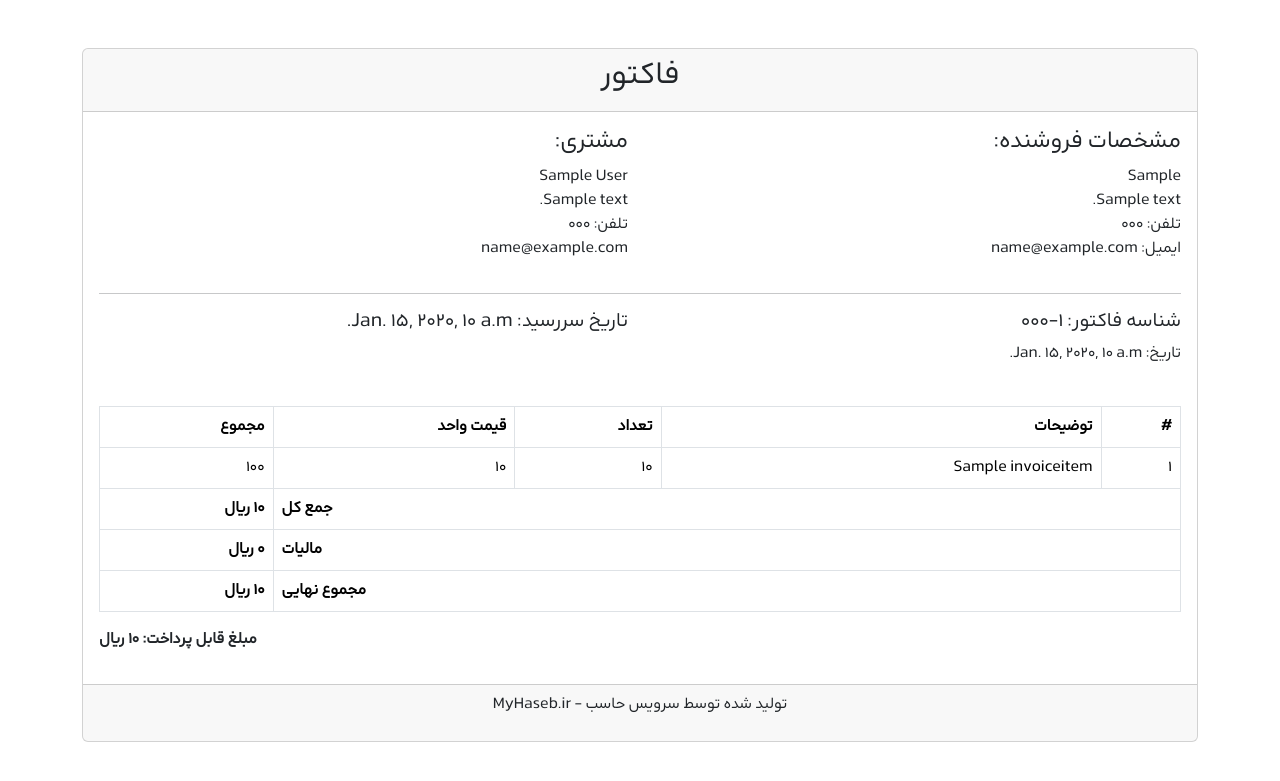
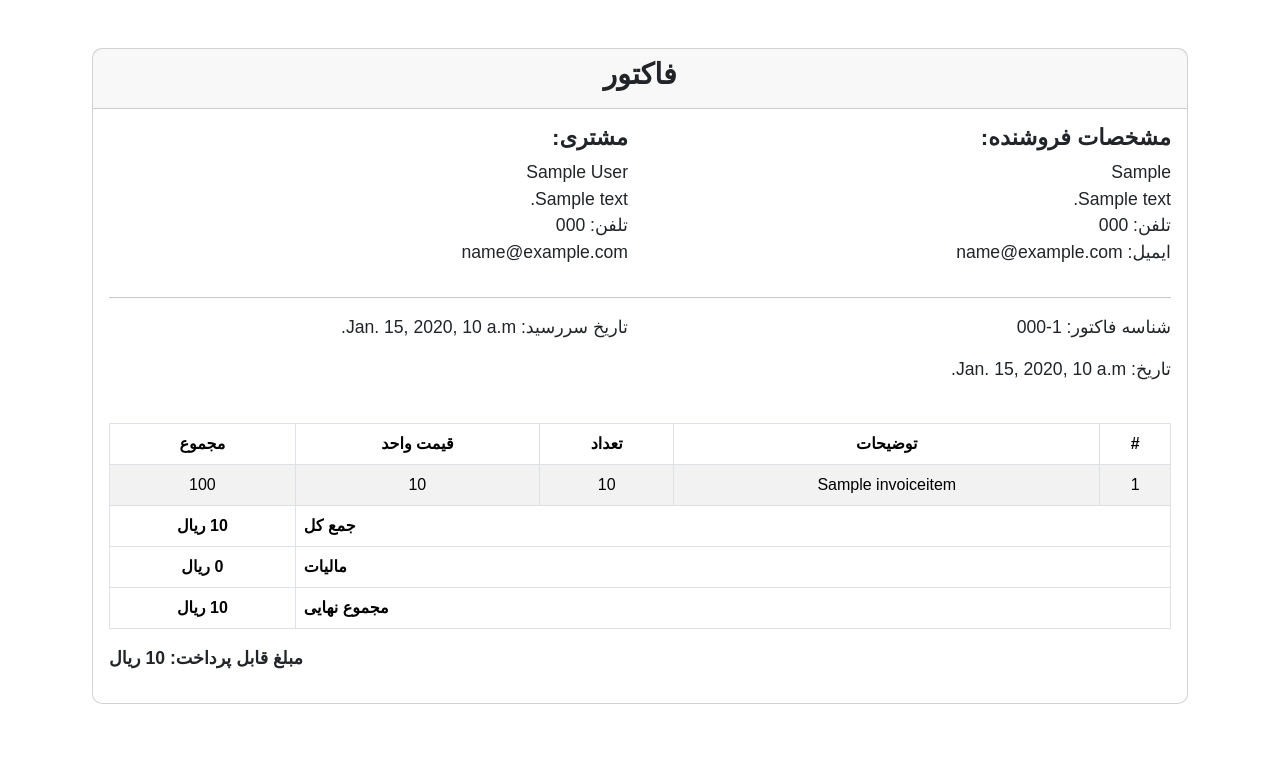
Before and after one commit to h4mid-hosseini/haseb, a Django app: page /invoice/1/ in a window 1280 px wide. Shown: the top 781 px of the page. Run offline with Django 5.2, Linux system fonts and the light colour scheme; tables that the repository leaves empty hold one stand-in row (values such as "Sample post").

Commit message:
invoice page improved

```diff
--- a/backend/requirements.txt
+++ b/backend/requirements.txt
@@ -1,5 +1,2 @@
-asgiref==3.8.1
-backports.zoneinfo==0.2.1
 Django==4.2.16
-sqlparse==0.5.1
-typing-extensions==4.12.2
+django-jalali
--- a/backend/templates/invoice/detail.html
+++ b/backend/templates/invoice/detail.html
@@ -3,7 +3,6 @@
 <!DOCTYPE html>
 {% if invoice.language == 'fa' %}
 <html lang="fa" dir="rtl">
-
 {% else %}
 <html lang="en-us" dir="ltr">
 {% endif %}
@@ -13,20 +12,64 @@
     <title>فاکتور</title>
     <!-- Bootstrap CSS -->
     <link href="https://cdn.jsdelivr.net/npm/bootstrap@5.3.0-alpha1/dist/css/bootstrap.rtl.min.css" rel="stylesheet">
+    <style>
+        /* Optimized for A5 portrait paper size */
+        @page {
+            size: A5 portrait;
+            margin: 10mm;
+        }
+
+        /* Font improvements */
+        @font-face {
+            font-family: 'Arad';
+            src: url('/static/fonts/Arad/AradFD-RegularDots1.woff2');
+        }
+
+        .container {
+            font-family: 'Roboto', sans-serif; /* for English */
+            font-family: 'IranSans', sans-serif; /* for Persian */
+        }
+
+        h2, h4 {
+            font-weight: bold;
+        }
+
+        h2 {
+            font-size: 1.8em;
+        }
+
+        h4 {
+            font-size: 1.4em;
+        }
+
+        p {
+            font-size: 1.1em;
+        }
+
+        /* Table styling */
+        table th, table td {
+            padding: 8px;
+            text-align: center;
+        }
+
+        /* General card styling */
+        .card {
+            border-radius: 10px;
+            margin: 10px;
+        }
+
+        /* Responsive adjustments */
+        @media print {
+            .card {
+                box-shadow: none;
+                border: 1px solid #000;
+            }
+        }
+    </style>
 </head>
 <body>
 
 {% if invoice.language == 'fa' %}
-
-<style>
-    @font-face {
-        font-family: 'Arad';
-        src: url('/static/fonts/Arad/AradFD-RegularDots1.woff2');
-    }
-    .container {
-        font-family: 'Arad';
-    }
-</style>
 
 <div class="container mt-5">
     <div class="card">
@@ -34,12 +77,11 @@
             <h2>فاکتور</h2>
         </div>
         <div class="card-body">
-            <!-- Company Information -->
+            <!-- Company and Customer Information -->
             <div class="row">
                 <div class="col-sm-6">
-                    <h4 style="font-family: 'Arad';">مشخصات فروشنده:</h4>
+                    <h4>مشخصات فروشنده:</h4>
                     <p>
-
                         {{invoice.owner.company}}<br>
                         {{ invoice.owner.address }}<br>
                         تلفن: {{ invoice.owner.phone }}<br>
@@ -49,11 +91,10 @@
                 <div class="col-sm-6 text-sm-start">
                     <h4>مشتری:</h4>
                     <p>
-                        {{ invoice.customer.name }} <br>
+                        {{ invoice.customer.name }}<br>
                         {{ invoice.customer.address }}<br>
                         تلفن: {{ invoice.customer.phone }}<br>
-                         {{ invoice.customer.email }} <br>
-
+                        {{ invoice.customer.email }}
                     </p>
                 </div>
             </div>
@@ -61,15 +102,15 @@
             <!-- Invoice Info -->
             <div class="row">
                 <div class="col-sm-6">
-                    <h5>شناسه فاکتور: {{invoice.owner.id}}-{{ invoice.unique_code }}</h5>
+                    <p>شناسه فاکتور: {{invoice.owner.id}}-{{ invoice.unique_code }}</p>
                     <p>تاریخ: {{ invoice.created_at |jformat:"%d-%m-%Y" }}</p>
                 </div>
                 <div class="col-sm-6 text-sm-start">
-                    <h5>تاریخ سررسید: {{ invoice.payment_deadline | jformat:"%d-%m-%Y" }}</h5>
+                    <p>تاریخ سررسید: {{ invoice.payment_deadline | jformat:"%d-%m-%Y" }}</p>
                 </div>
             </div>
             <!-- Table for Items -->
-            <table class="table table-bordered mt-4">
+            <table class="table table-bordered table-striped mt-4">
                 <thead>
                     <tr>
                         <th>#</th>
@@ -88,14 +129,12 @@
                         <td>{{ item.price | intcomma:False }}</td>
                         <td>{{ item.total | intcomma:False }}</td>
                     </tr>
-
                     {% endfor %}
-
                 </tbody>
                 <tfoot>
                     <tr>
                         <th colspan="4" class="text-end">جمع کل</th>
-                        <th>{{total_invoice_price | intcomma:False }} ریال</th>
+                        <th>{{ total_invoice_price | intcomma:False }} ریال</th>
                     </tr>
                     <tr>
                         <th colspan="4" class="text-end">مالیات</th>
@@ -108,26 +147,13 @@
                 </tfoot>
             </table>
             <div class="text-end mt-3">
-                <p><strong>مبلغ قابل پرداخت: {{total_with_tax | intcomma:False}} ریال</strong></p>
+                <p><strong>مبلغ قابل پرداخت: {{ total_with_tax | intcomma:False }} ریال</strong></p>
             </div>
-        </div>
-        <div class="card-footer text-center">
-            <p>تولید شده توسط سرویس حاسب - MyHaseb.ir</p>
         </div>
     </div>
 </div>
+
 {% elif invoice.language == 'en' %}
-
-
-<style>
-    @font-face {
-        font-family: 'Arad';
-        src: url('/static/fonts/Arad/Arad-RegularDots1.woff2');
-    }
-    .container {
-        font-family: 'Arad';
-    }
-</style>
 
 <div class="container mt-5">
     <div class="card">
@@ -135,12 +161,11 @@
             <h2>Invoice</h2>
         </div>
         <div class="card-body">
-            <!-- Company Information -->
+            <!-- Company and Customer Information -->
             <div class="row">
                 <div class="col-sm-6">
-                    <h4 style="font-family: 'Arad';">Information:</h4>
+                    <h4>Seller:</h4>
                     <p>
-
                         {{invoice.owner.company}}<br>
                         {{ invoice.owner.address }}<br>
                         Phone: {{ invoice.owner.phone }}<br>
@@ -150,11 +175,10 @@
                 <div class="col-sm-6 text-sm-start">
                     <h4>Customer:</h4>
                     <p>
-                        {{ invoice.customer.name }} <br>
+                        {{ invoice.customer.name }}<br>
                         {{ invoice.customer.address }}<br>
                         Phone: {{ invoice.customer.phone }}<br>
-                         {{ invoice.customer.email }} <br>
-
+                        {{ invoice.customer.email }}
                     </p>
                 </div>
             </div>
@@ -162,21 +186,21 @@
             <!-- Invoice Info -->
             <div class="row">
                 <div class="col-sm-6">
-                    <h5>Invoice ID: {{invoice.owner.id}}-{{ invoice.unique_code }}</h5>
+                    <p>Invoice ID: {{invoice.owner.id}}-{{ invoice.unique_code }}</p>
                     <p>Date: {{ invoice.created_at |jformat:"%d-%m-%Y" }}</p>
                 </div>
                 <div class="col-sm-6 text-sm-start">
-                    <h5>Payment Deadline: {{ invoice.payment_deadline | jformat:"%d-%m-%Y" }}</h5>
+                    <p>Payment Deadline: {{ invoice.payment_deadline | jformat:"%d-%m-%Y" }}</p>
                 </div>
             </div>
             <!-- Table for Items -->
-            <table class="table table-bordered mt-4">
+            <table class="table table-bordered table-striped mt-4">
                 <thead>
                     <tr>
                         <th>#</th>
-                        <th>Title</th>
+                        <th>Description</th>
                         <th>Quantity</th>
-                        <th>Price</th>
+                        <th>Unit Price</th>
                         <th>Total</th>
                     </tr>
                 </thead>
@@ -189,39 +213,30 @@
                         <td>{{ item.price | intcomma:False }}</td>
                         <td>{{ item.total | intcomma:False }}</td>
                     </tr>
-
                     {% endfor %}
-
                 </tbody>
                 <tfoot>
                     <tr>
-                        <th colspan="4" class="text-end">Total</th>
-                        <th>{{invoice.currency}} {{total_invoice_price | intcomma:False }}</th>
+                        <th colspan="4" class="text-end">Subtotal</th>
+                        <th>{{ total_invoice_price | intcomma:False }} {{ invoice.currency }}</th>
                     </tr>
                     <tr>
                         <th colspan="4" class="text-end">Tax</th>
-                        <th>{{invoice.currency}} {{ tax_fee | intcomma:False }}</th>
+                        <th>{{ tax_fee | intcomma:False }} {{ invoice.currency }}</th>
                     </tr>
                     <tr>
-                        <th colspan="4" class="text-end">Total Items Cost</th>
-                        <th>{{ invoice.currency }} {{ total_with_tax | intcomma:False }}</th>
+                        <th colspan="4" class="text-end">Total</th>
+                        <th>{{ total_with_tax | intcomma:False }} {{ invoice.currency }}</th>
                     </tr>
                 </tfoot>
             </table>
             <div class="text-end mt-3">
-                <p><strong>Final Invoice Cost: {{ invoice.currency }} {{total_with_tax | intcomma:False}} </strong></p>
+                <p><strong>Total Payable: {{ total_with_tax | intcomma:False }} {{ invoice.currency }}</strong></p>
             </div>
-        </div>
-        <div class="card-footer text-center">
-            <p>Generated With - MyHaseb.ir</p>
         </div>
     </div>
 </div>
 
-
 {% endif %}
-
-<!-- Bootstrap JS -->
-<script src="https://cdn.jsdelivr.net/npm/bootstrap@5.3.0-alpha1/dist/js/bootstrap.bundle.min.js"></script>
 </body>
 </html>
```
